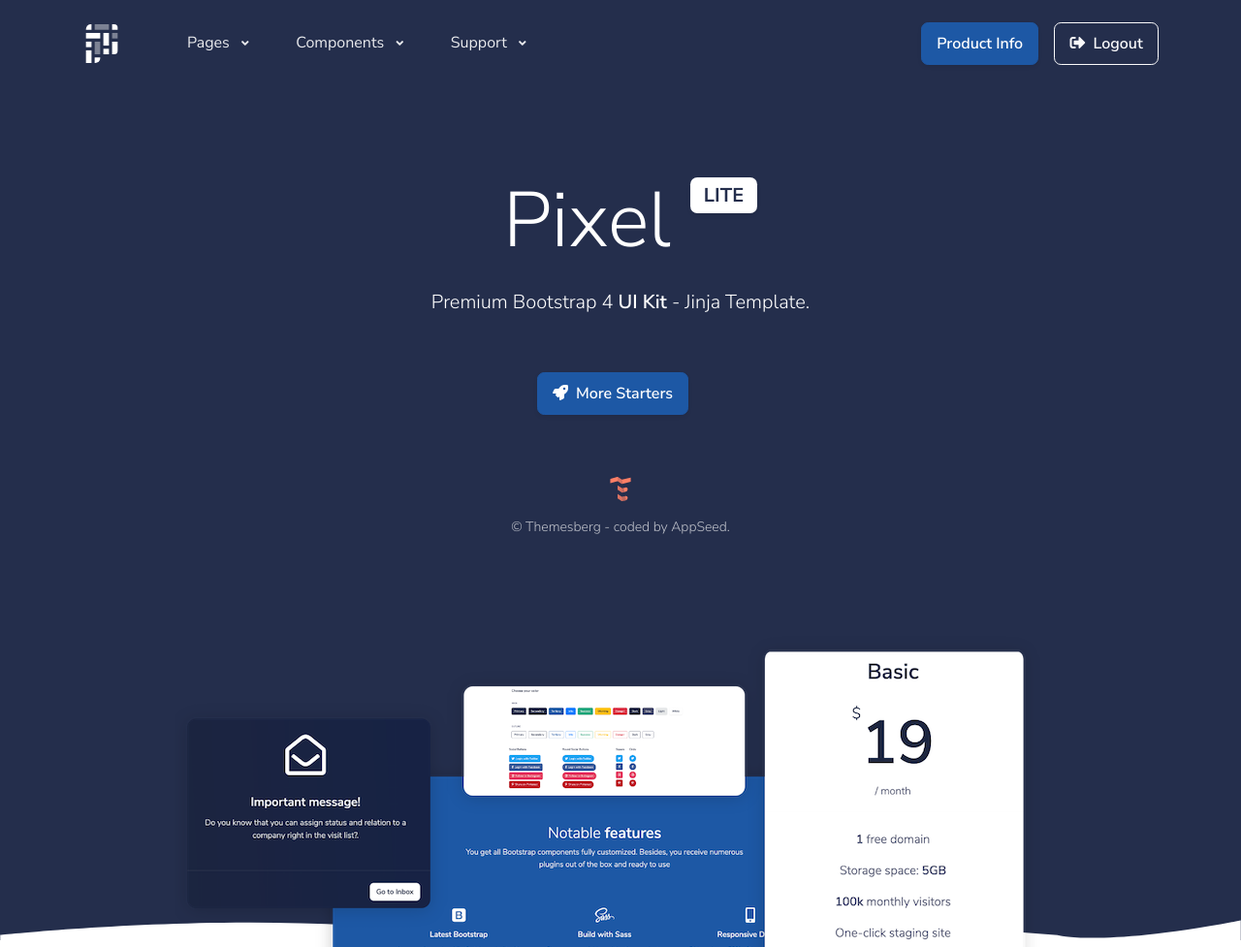
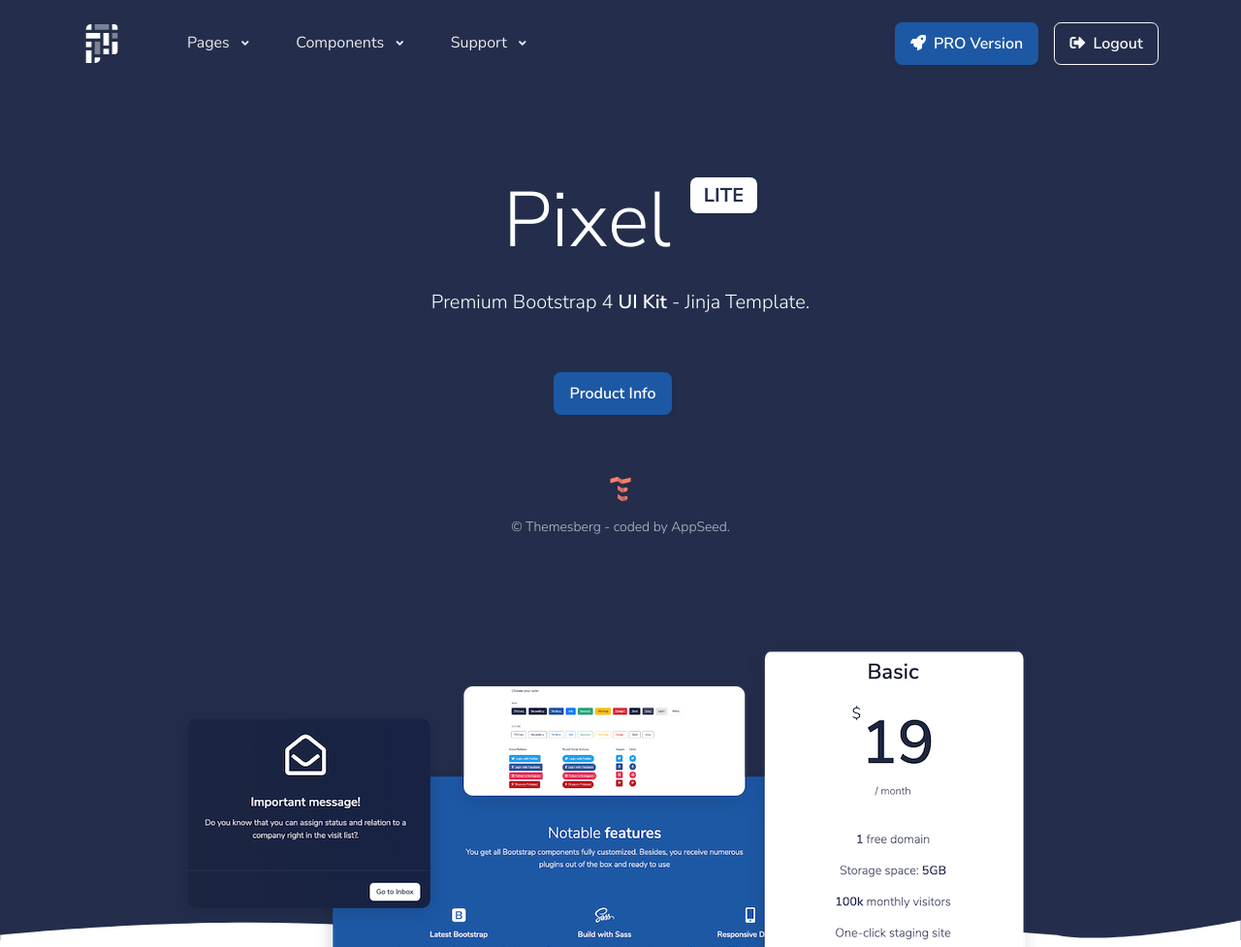
Before and after one commit to app-generator/jinja-pixel-old, a Python web app: template app/templates/index.html in a window 1280 px wide. Shown: the top 977 px of the page at 97% size. Run offline with Jinja, Linux system fonts and the light colour scheme; the template is opened without the code that fills it, so the values that code supplies are empty; some libraries are stand-ins or nearby versions.

Commit message:
Top menu & Index - Update links (minor update)

```diff
--- a/app/templates/includes/navigation.html
+++ b/app/templates/includes/navigation.html
@@ -133,8 +133,9 @@
                 </div>
                 <div class="d-flex align-items-center">
                     <span class="d-none d-md-inline">
-                      <a href="https://appseed.us/jinja-template/jinja-template-pixel-uikit"
-                         target="_blank" class="btn btn-tertiary animate-up-2">Product Info</a>
+                      <a href="https://appseed.us/jinja-template/jinja-pixel-uikit-pro"
+                         target="_blank" class="btn btn-tertiary animate-up-2">
+                         <span class="fas fa-rocket mr-2"></span>PRO Version</a>
                     </span>
 
                     <a href="/sign-in.html" class="btn btn-outline-soft ml-md-3 animate-up-2">
--- a/app/templates/index.html
+++ b/app/templates/index.html
@@ -16,10 +16,10 @@
                         <p class="lead px-xl-6 mb-5">Premium Bootstrap 4 <span class="font-weight-bold">UI Kit</span>
                         - Jinja Template.</p>
                         <div class="d-flex flex-column flex-wrap flex-md-row mb-5 justify-content-center align-items-center">
-                            <a href="https://appseed.us/jinja-template"
+                            <a href="https://appseed.us/jinja-template/jinja-template-pixel-uikit"
                                target="_blank"
                                class="btn btn-tertiary mb-3 mt-2 mr-2 mr-md-3 animate-up-2">
-                               <span class="fas fa-rocket mr-2"></span>More Starters</a>
+                               Product Info</a>
                         </div>
                         <a href="https://themesberg.com" target="_blank" class="d-flex justify-content-center flex-column mb-6">
                             <img src="/static/assets/img/themesberg.svg" height="25" class="mb-3" alt="Themesberg Logo">
```
